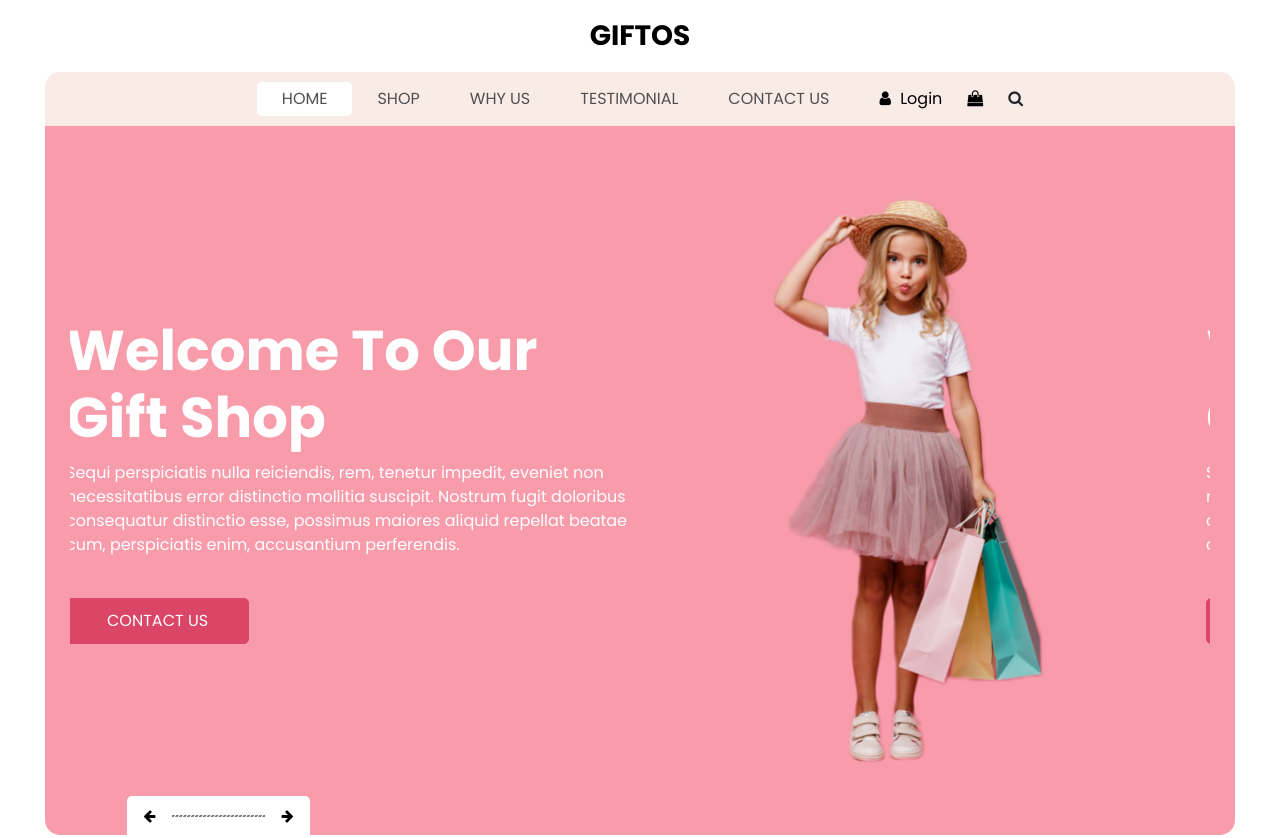
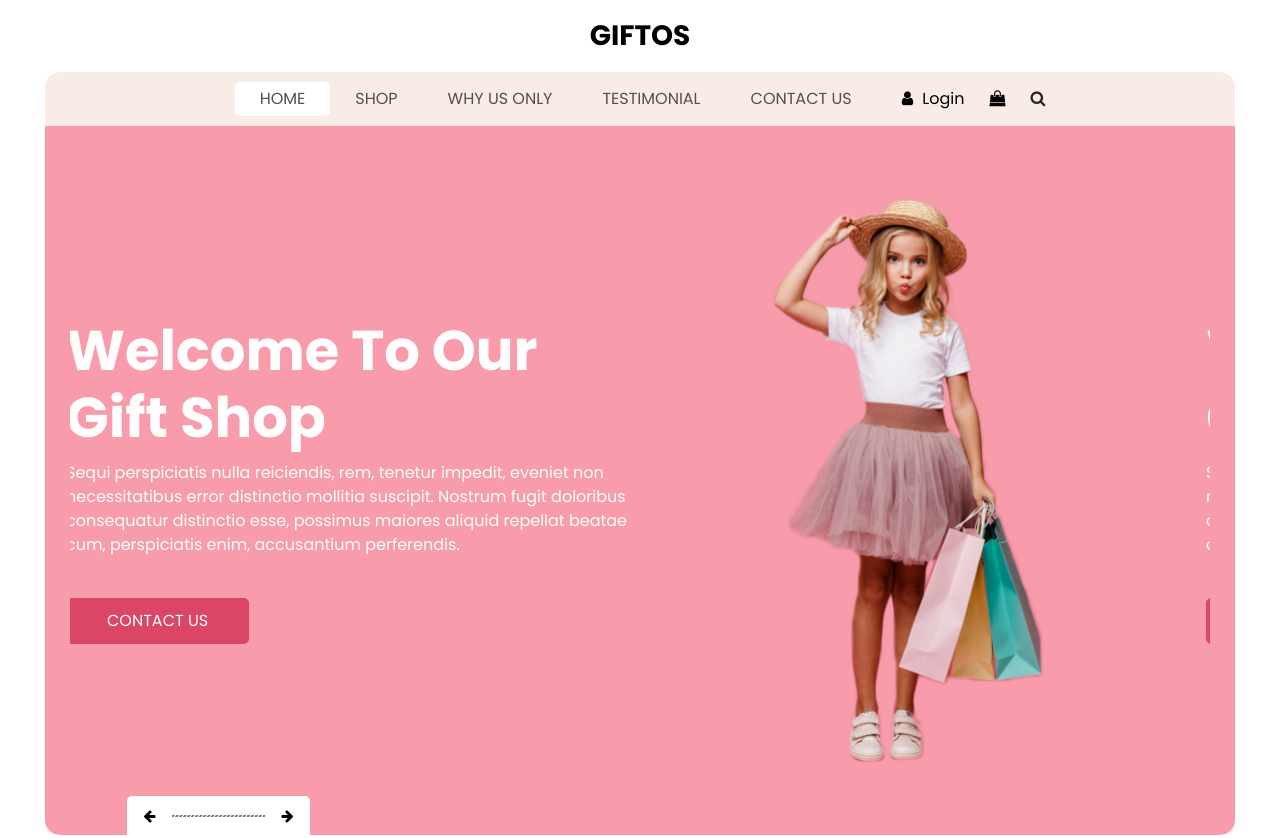
Before and after one commit to Deepgholap/chennaipro, a plain HTML site: page giftos-html/index.html in a window 1280 px wide. Shown: the top 838 px of the page. Drawn offline with nearby package versions, Linux system fonts and the light colour scheme.

Commit message:
Update index.html

```diff
--- a/giftos-html/index.html
+++ b/giftos-html/index.html
@@ -55,7 +55,7 @@
             </li>
             <li class="nav-item">
               <a class="nav-link" href="why.html">
-                Why Us
+                Why Us only
               </a>
             </li>
             <li class="nav-item">
```
